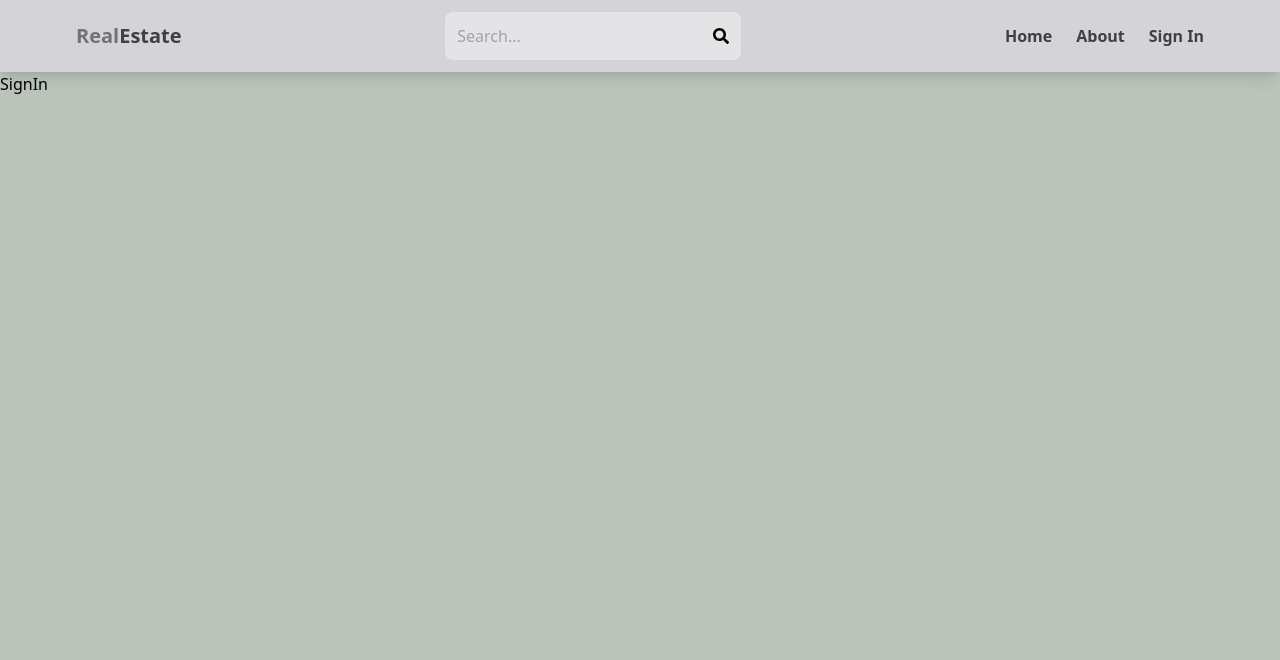
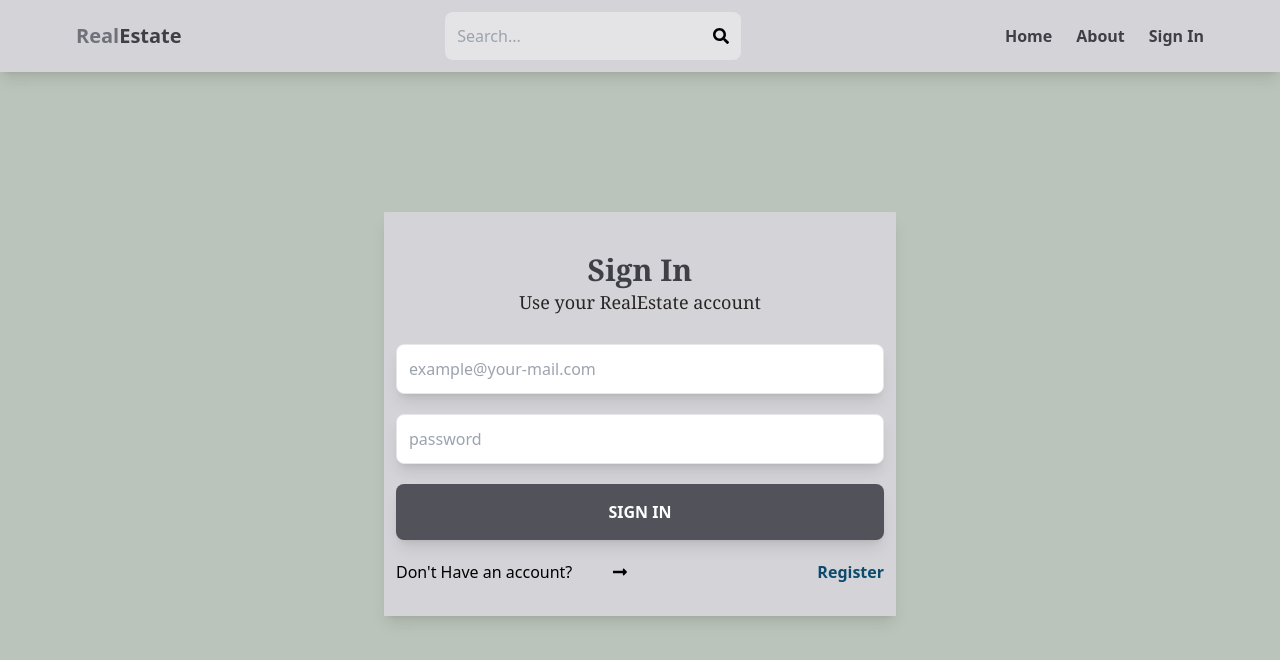
Before and after one commit to rrav594/real-estate, a React (Vite) app in the folder client/: page /sign-in in a window 1280 px wide. Shown: the top 660 px of the page. Built offline with nearby package versions, Linux system fonts and the light colour scheme.

Commit message:
complete signin page functionality

```diff
--- a/client/src/pages/SignIn.jsx
+++ b/client/src/pages/SignIn.jsx
@@ -1,7 +1,90 @@
-import React from "react";
+import { Link, useNavigate } from "react-router-dom";
+import { useState } from "react";
+import { FaLongArrowAltRight } from "react-icons/fa";
 
 function SignIn() {
-  return <div>SignIn</div>;
+  const [formData, setFormData] = useState({});
+  const [error, setError] = useState(null);
+  const [loading, setLoading] = useState(false);
+  const navigate = useNavigate();
+
+  const handleChange = (e) => {
+    e.preventDefault();
+    setFormData({ ...formData, [e.target.id]: e.target.value });
+  };
+  const handleSubmit = async (e) => {
+    e.preventDefault();
+    setLoading(true);
+    const res = await fetch("/api/auth/signin", {
+      method: "POST",
+      headers: { "Content-Type": "application/json" },
+      body: JSON.stringify(formData),
+    });
+    const data = await res.json();
+    if (data.status === "fail") {
+      setError(data.message);
+      setLoading(false);
+      return;
+    }
+    setLoading(false);
+    setError(null);
+    navigate("/");
+  };
+
+  return (
+    <div className="mt-[100px] p-10">
+      <div className="p-3 mx-auto max-w-lg shadow-lg bg-zinc-300">
+        <div className="flex flex-col items-center">
+          <h1 className="font-serif text-3xl text-zinc-700 font-semibold text-center mt-7">
+            Sign In
+          </h1>
+          <p className="text-lg font-serif mb-7 text-stone-800">
+            Use your RealEstate account
+          </p>
+        </div>
+
+        <form onSubmit={handleSubmit} className="flex flex-col gap-5">
+          <input
+            type="email"
+            placeholder="example@your-mail.com"
+            className="border p-3 rounded-lg shadow-lg"
+            id="email"
+            onChange={handleChange}
+          />
+          <input
+            type="password"
+            placeholder="password"
+            className="border p-3 rounded-lg shadow-lg"
+            id="password"
+            onChange={handleChange}
+          />
+          <button
+            disabled={loading}
+            className="bg-zinc-600 rounded-lg text-white p-4 shadow-lg uppercase font-bold hover:opacity-80 ease-in duration-300 disabled:opacity-80 disabled:text-zinc-300"
+          >
+            {loading ? "Loading..." : "Sign In"}
+          </button>
+        </form>
+
+        <div className="flex items-center my-5 justify-between">
+          <p className=" diaplay:block flex items-center justify-end gap-10 font-medium">
+            Don't Have an account?
+            <FaLongArrowAltRight />
+          </p>
+          <Link to="/sign-up">
+            <span className="font-semibold cursor-pointer ease-in duration-100 hover:font-bold hover:underline text-sky-900">
+              Register
+            </span>
+          </Link>
+        </div>
+        {error && (
+          <p className="font-bold text-red-700 bg-red-200 rounded-m p-2">
+            {error}
+          </p>
+        )}
+      </div>
+    </div>
+  );
 }
 
 export default SignIn;
--- a/client/src/pages/SignUp.jsx
+++ b/client/src/pages/SignUp.jsx
@@ -28,15 +28,20 @@ function SignUp() {
     }
     setLoading(false);
     setError(null);
-    navigate("/sign-in");
+    navigate("/");
   };
 
   return (
     <div className="mt-[100px] p-10">
       <div className="p-3 mx-auto max-w-lg shadow-lg bg-zinc-300">
-        <h1 className="font-serif text-3xl text-zinc-700 font-semibold text-center my-7">
-          Sign Up
-        </h1>
+        <div className="flex flex-col items-center">
+          <h1 className="font-serif text-3xl text-zinc-700 font-semibold text-center my-7">
+            Sign Up
+          </h1>
+          <p className="text-lg font-serif mb-7 text-stone-800">
+            Use your email to create account!
+          </p>
+        </div>
         <form onSubmit={handleSubmit} className="flex flex-col gap-5">
           <input
             type="text"
```
Also changed, not shown: 1 other file (tests, documents, lock files or other folders).
